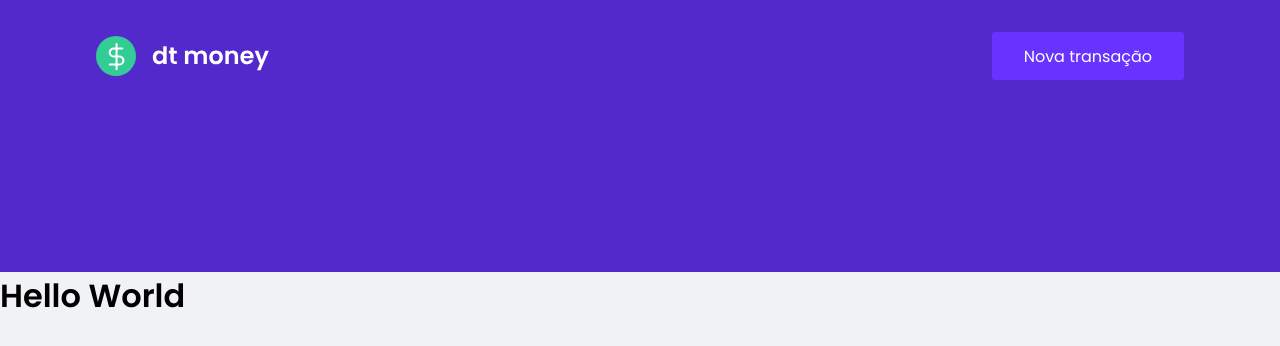
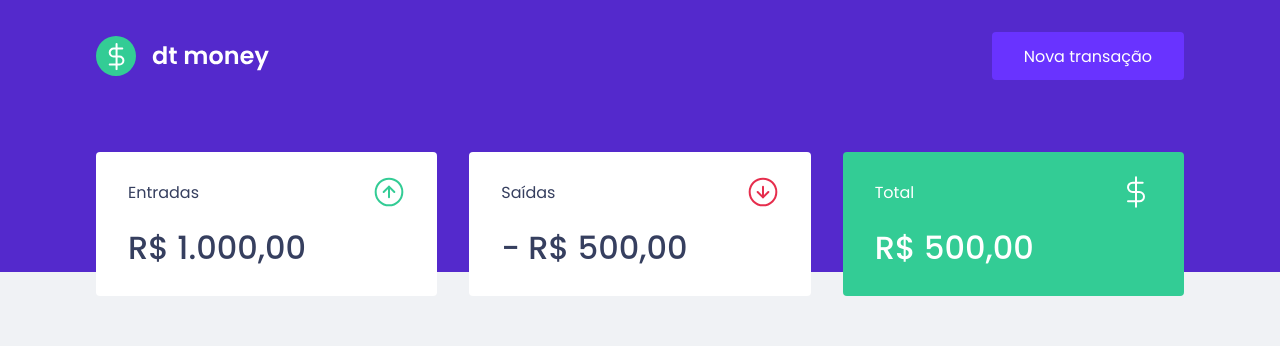
Before and after one commit to jessicamedeirosp/02-dtmoney-IGNITE-ROCKETSEAT, a React (Create React App) app: page / in a window 1280 px wide. Shown: the top 346 px of the page. Built offline with nearby package versions, Linux system fonts and the light colour scheme.

Commit message:
adding summary

```diff
--- a/public/index.html
+++ b/public/index.html
@@ -10,7 +10,7 @@
 
     <title>dtmoney</title>
 
-    <link href="https://fonts.googleapis.com/css2?family=Poppins:wght@400;600&display=swap" rel="stylesheet">
+    <link href="https://fonts.googleapis.com/css2?family=Poppins:wght@400;500;600&display=swap" rel="stylesheet">
   </head>
   <body>
     <noscript>You need to enable JavaScript to run this app.</noscript>
--- a/src/App.tsx
+++ b/src/App.tsx
@@ -1,3 +1,4 @@
+import { Dashboard } from './components/Dashboard';
 import { Header } from './components/Header/index';
 import { GlobalStyle } from './styles/global';
 
@@ -5,7 +6,7 @@
   return (
     <>
       <Header />
-      <h1>Hello World</h1>
+      <Dashboard />
       <GlobalStyle />
     </>
   );
--- /dev/null
+++ b/src/components/Dashboard/index.tsx
@@ -0,0 +1,10 @@
+import { Container } from './styles';
+import { Summary } from '../Summary';
+
+export function Dashboard() {
+    return(
+        <Container>
+            <Summary />
+        </Container>
+    );
+}
--- /dev/null
+++ b/src/components/Dashboard/styles.ts
@@ -0,0 +1,7 @@
+import styled from "styled-components";
+
+export const Container = styled.main`
+  max-width: 1120px;
+  margin: 0 auto;
+  padding: 2.5rem 1rem;
+`;
--- /dev/null
+++ b/src/components/Summary/index.tsx
@@ -0,0 +1,33 @@
+import incomeImg from '../../assets/income.svg';
+import outcomeImg from '../../assets/outcome.svg';
+import totalImg from '../../assets/total.svg';
+
+import { Container } from './styles';
+
+export function Summary() {
+  return (
+    <Container>
+      <div>
+        <header>
+          <p>Entradas</p>
+          <img src={incomeImg} alt="Entradas"/>
+        </header>
+        <strong>R$ 1.000,00</strong>
+      </div>
+      <div>
+        <header>
+          <p>Saídas</p>
+          <img src={outcomeImg} alt="Saídas"/>
+        </header>
+        <strong>- R$ 500,00</strong>
+      </div>
+      <div className="highlight-background">
+        <header>
+          <p>Total</p>
+          <img src={totalImg} alt="Total"/>
+        </header>
+        <strong>R$ 500,00</strong>
+      </div>
+    </Container>
+  )
+}
--- /dev/null
+++ b/src/components/Summary/styles.ts
@@ -0,0 +1,33 @@
+import styled from "styled-components";
+export const Container = styled.div`
+  display: grid;
+  grid-template-columns: repeat(3, 1fr);
+  gap: 2rem;
+  margin-top: -10rem;
+
+  div {
+    background: var(--shape);
+    padding: 1.5rem 2rem;
+    border-radius: 0.25rem;
+    color: var(--text-title);
+
+    header {
+      display: flex;
+      align-items: center;
+      justify-content: space-between;
+    }
+
+    strong {
+      display: block;
+      margin-top: 1rem;
+      font-size: 2rem;
+      font-weight: 500;
+      line-height: 3rem;
+    }
+
+    &.highlight-background {
+      background: var(--green);
+      color: var(--shape);
+    }
+  }
+`;
--- a/src/styles/global.ts
+++ b/src/styles/global.ts
@@ -5,6 +5,7 @@
         --background: #f0f2f5;
         --red: #E52E4D;
         --blue: #5429CC;
+        --green: #33CC95;
 
         --blue-light: #6933FF;
         --text-title: #363F5F;
```
Also changed, not shown: src/assets/income.svg (renamed from src/assets/entradas.svg), src/assets/outcome.svg (renamed from src/assets/saidas.svg).
